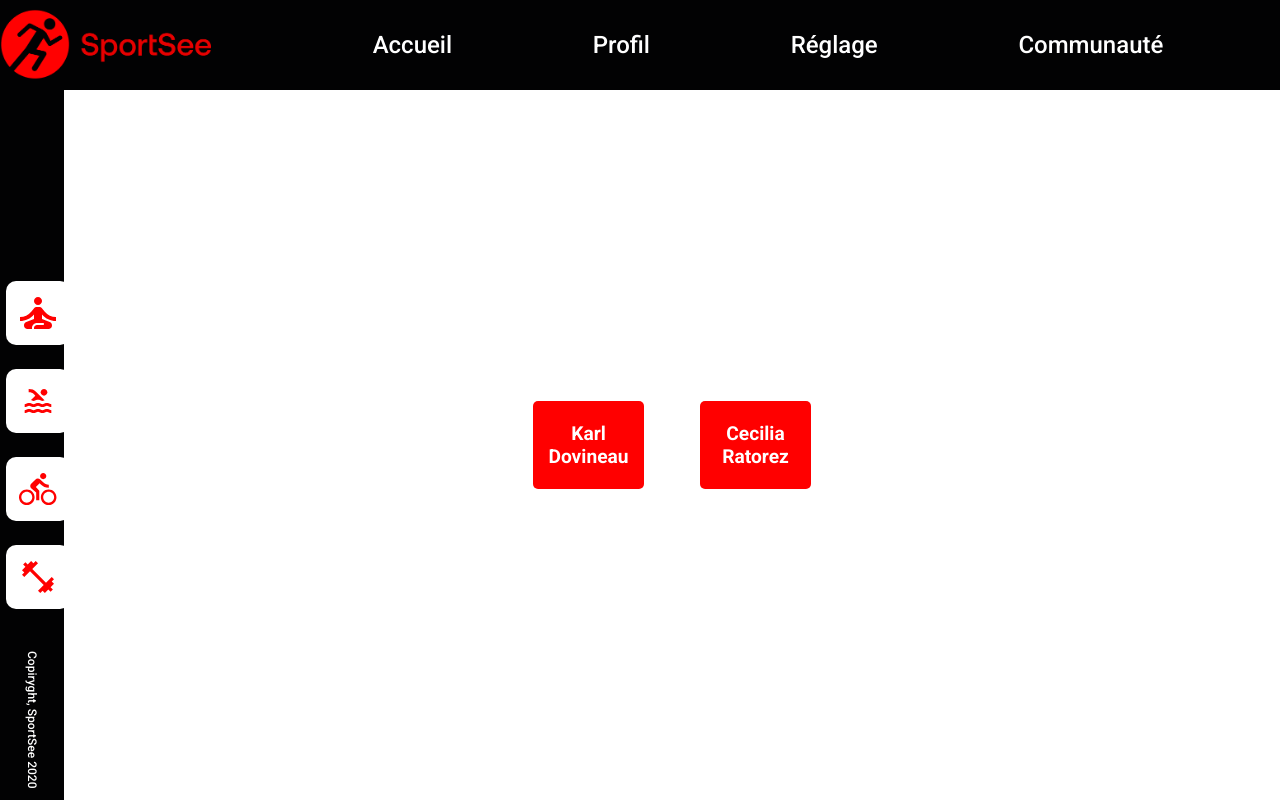
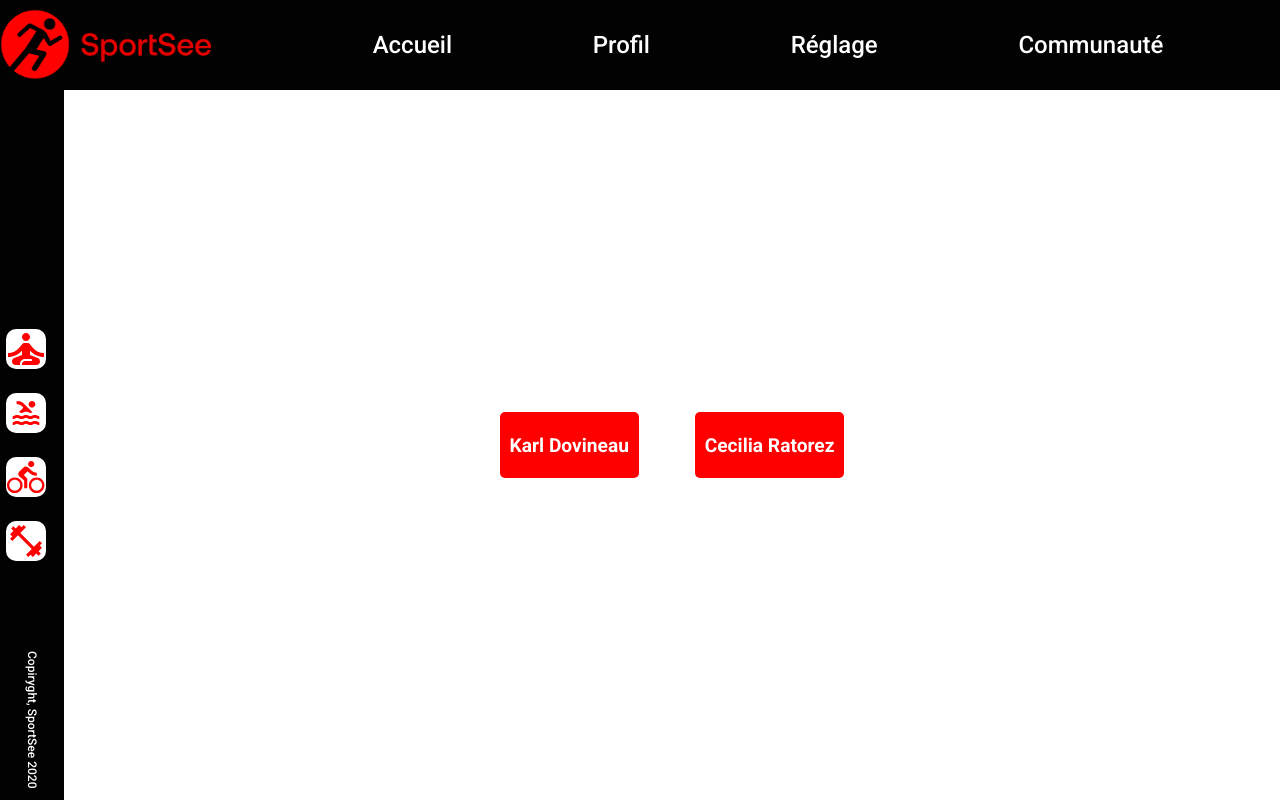
Before and after one commit to Monkeylectric/SebastienFerrer_P12_SportSee, a React (Vite) app: page / in a window 1280 px wide. Built offline with nearby package versions, Linux system fonts and the light colour scheme.

Commit message:
Add files via upload

```diff
--- a/src/components/Button/Button.css
+++ b/src/components/Button/Button.css
@@ -2,7 +2,7 @@
     text-decoration: none;
     background-color: #FF0000;
     border-radius: 5px;
-    width: 10%;
+    width: auto;
     height: fit-content;
     padding: 2px 10px;
     text-align: center;
--- a/src/components/IconButton/IconButton.css
+++ b/src/components/IconButton/IconButton.css
@@ -7,3 +7,10 @@
     justify-content: center;
     align-items: center;
 }
+
+@media (max-width: 1280px) {
+    .icon_container {
+        width: 40px;
+        height: 40px;
+    }
+}
```
